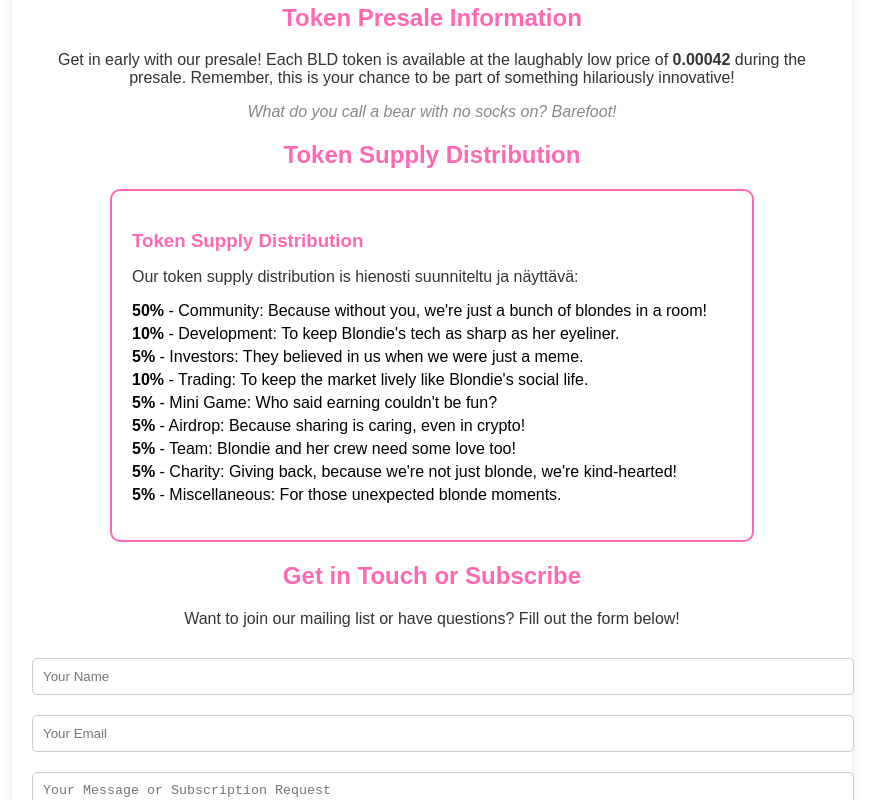
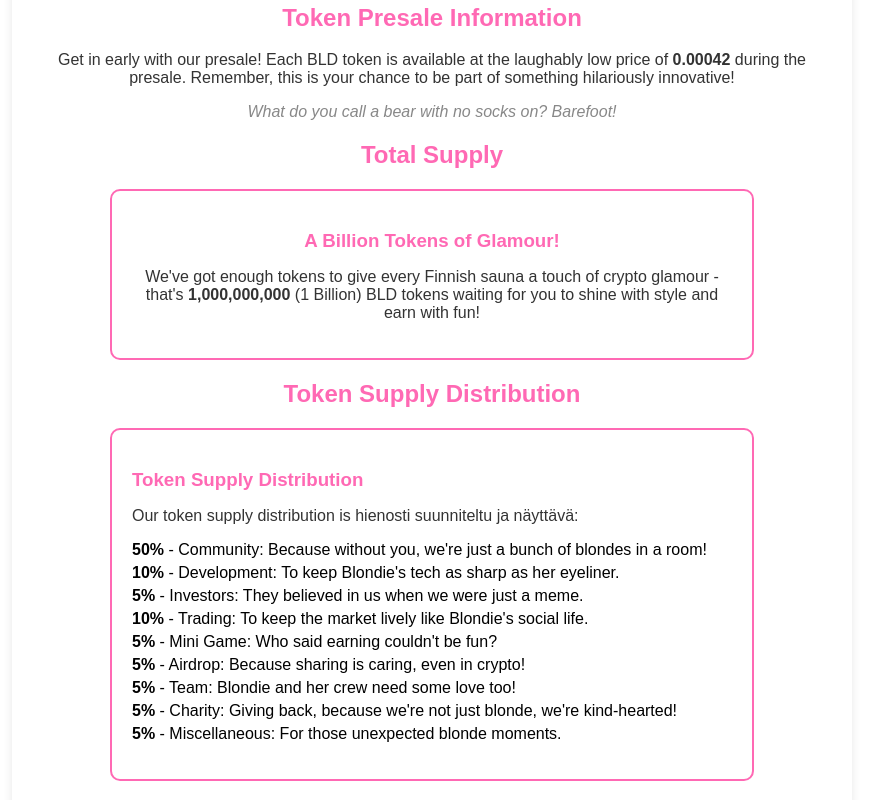
Before and after one commit to Baretap/blondiewebsite, a plain HTML site: page blondie_token.html in a window 1280 px wide. Shown: the part 622-1422 px from the top of the page, without its empty margins (208-1093 px from the left). Drawn offline with Linux system fonts and the light colour scheme.

Commit message:
Initial commit of Blondie Token Website

```diff
--- a/blondie_token.html
+++ b/blondie_token.html
@@ -86,11 +86,24 @@
         .distribution-box li {
             margin: 5px 0;
         }
+        .supply-box {
+            background-color: #fff;
+            border: 2px solid #ff69b4;
+            border-radius: 10px;
+            padding: 20px;
+            margin: 20px auto;
+            max-width: 600px;
+            text-align: center;
+        }
+        .supply-box h3 {
+            color: #ff69b4;
+            margin-bottom: 10px;
+        }
     </style>
 </head>
 <body>
     <div id="content">
-        <img src="blondielogo.png" alt="Blondie Token Logo" id="logo">
+        <img src="blondie.png" alt="Blondie Token Logo" id="logo">
         <h1>Welcome to Blondie Token!</h1>
 
         <h2>Who is Blondie?</h2>
@@ -104,6 +117,12 @@
         <h2>Token Presale Information</h2>
         <p>Get in early with our presale! Each BLD token is available at the laughably low price of <strong>0.00042</strong> during the presale. Remember, this is your chance to be part of something hilariously innovative!</p>
         <div class="joke">What do you call a bear with no socks on? Barefoot!</div>
+
+        <h2>Total Supply</h2>
+                <div class="supply-box">
+            <h3>A Billion Tokens of Glamour!</h3>
+            <p>We've got enough tokens to give every Finnish sauna a touch of crypto glamour - that's <strong>1,000,000,000</strong> (1 Billion) BLD tokens waiting for you to shine with style and earn with fun!</p>
+        </div>
 
         <h2>Token Supply Distribution</h2>
         <div class="distribution-box">
@@ -124,7 +143,7 @@
 
         <h2>Get in Touch or Subscribe</h2>
         <p>Want to join our mailing list or have questions? Fill out the form below!</p>
-        <form action="mailto:blondietoken@gmail.com" method="post" enctype="text/plain">
+        <form action="mailto:your-email@example.com" method="post" enctype="text/plain">
             <input type="text" name="name" placeholder="Your Name" required>
             <input type="email" name="email" placeholder="Your Email" required>
             <textarea name="message" placeholder="Your Message or Subscription Request" rows="4" required></textarea>
```
Also changed, not shown: blondie.png (added).
